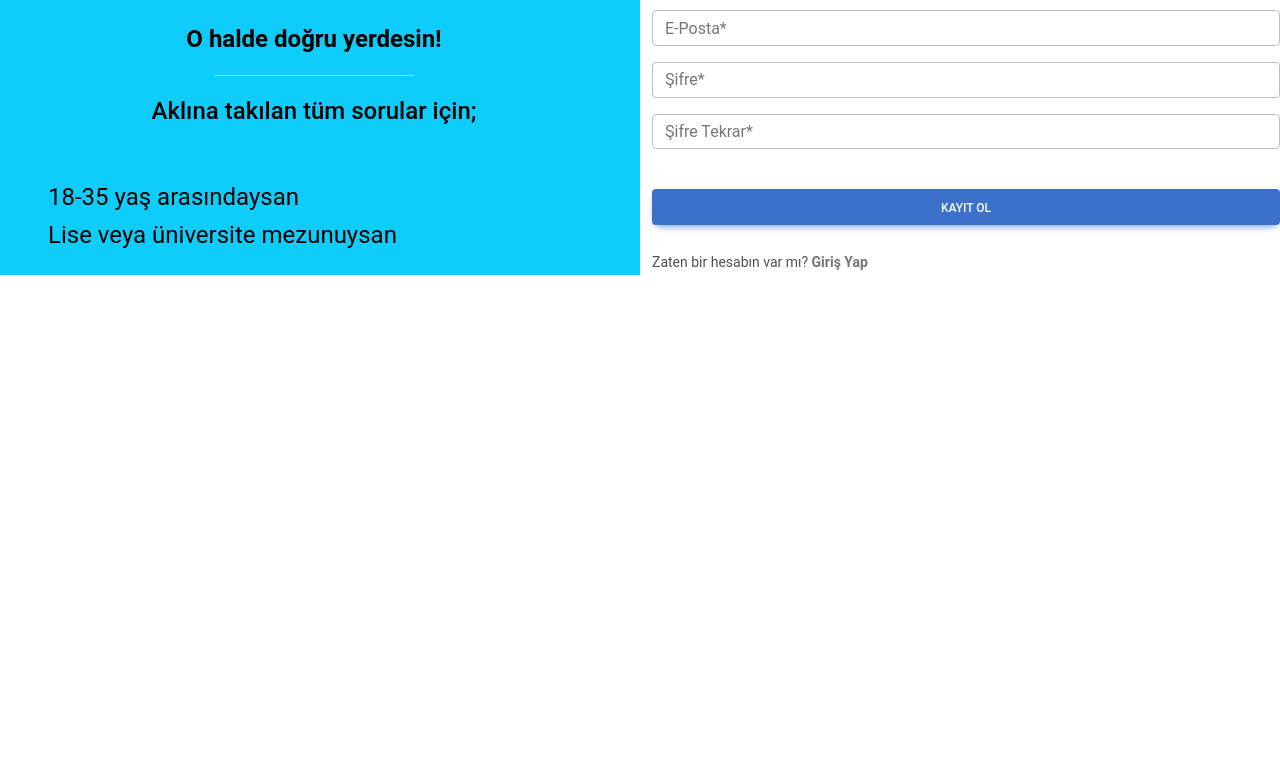
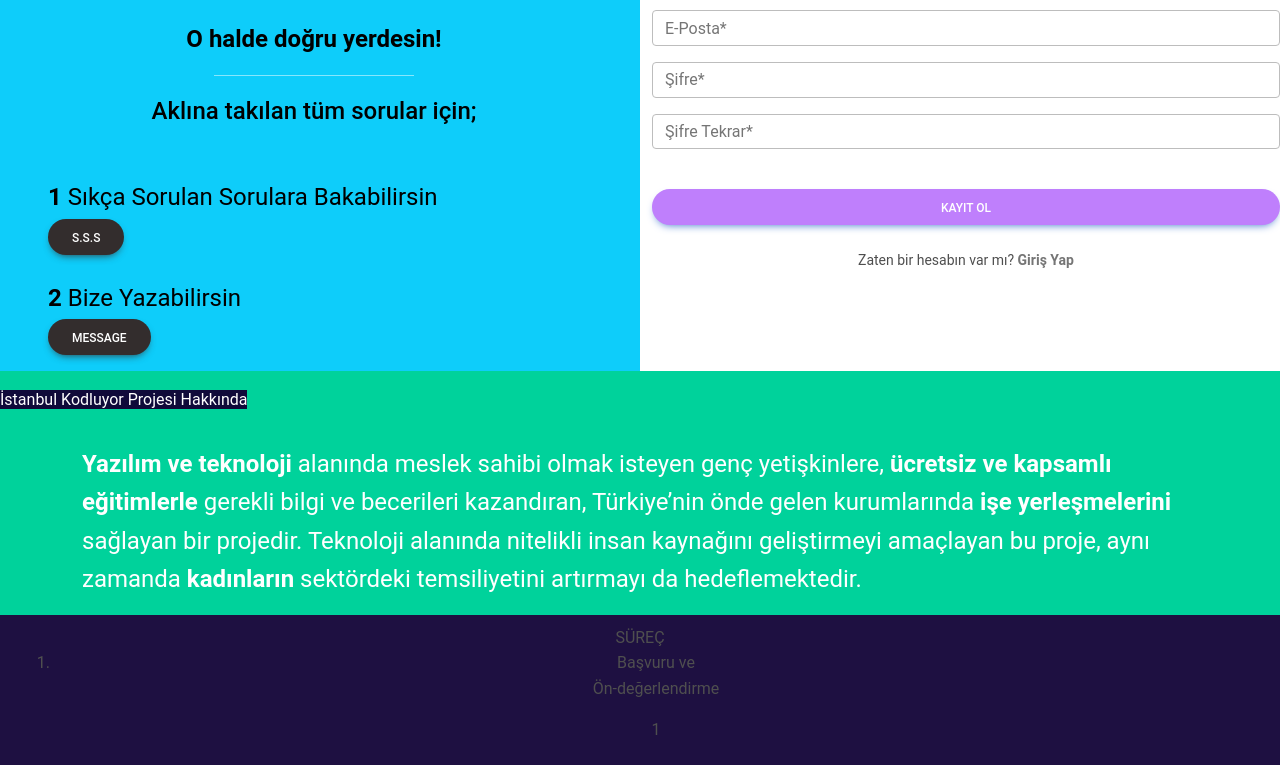
Before and after one commit to Tobeto-Project/tobeto-frontend, a React (Create React App) app in the folder tobeto-frontend/: page /IstanbulKodluyor in a window 1280 px wide. Shown: the part 1066-1831 px from the top of the page. Before the commit the page ends 1341 px from the top, so only its background shows below. Built offline with nearby package versions, Linux system fonts and the light colour scheme.

Commit message:
istanbulkodluyor update

```diff
--- a/tobeto-frontend/src/Pages/IstanbulKodluyor.jsx
+++ b/tobeto-frontend/src/Pages/IstanbulKodluyor.jsx
@@ -1,6 +1,7 @@
 import React from "react";
 import logo from '../Assets/Images/istanbulkodluyor-logo-white.svg';
 import { Container, Row, Col, Image, Form, Button } from 'react-bootstrap';
+import  '../Styles/PagesStyles/IstanbulKodluyor.css'
 
 const IstanbulKodluyor = () => {
   return (
@@ -57,8 +58,11 @@ const IstanbulKodluyor = () => {
                             {/* İçerik */}
                         </div>
                         <ul className="text-black list-unstyled ms-5 fs-4 mt-5">
-                        <li>18-35 yaş arasındaysan</li>
-                        <li>Lise veya üniversite mezunuysan</li>
+                        <li><span className="text-black fw-bold">1</span> Sıkça Sorulan Sorulara Bakabilirsin</li>
+                        <Button className="rounded-pill btn-dark">S.S.S</Button>
+                        <li className="mt-4"><span className="text-black fw-bold">2</span> Bize Yazabilirsin</li>
+                        <Button className="rounded-pill btn-dark">Message</Button>
+
                     </ul>
                     </div>
                 </Col>
@@ -80,17 +84,56 @@ const IstanbulKodluyor = () => {
                         <Form.Group className="mb-3" controlId="formPasswordAgain">
                             <Form.Control type="password" placeholder="Şifre Tekrar*" />
                         </Form.Group>
-                        <Button variant="primary" type="submit" className="w-100" style={{ marginTop: '24px' }}>
+                        <Button variant="primary" type="submit" className="w-100 rounded-pill" style={{ marginTop: '24px' , backgroundColor:'#BF7FFC'}}>
                             Kayıt Ol
                         </Button>
                     </Form>
                     <div style={{ marginTop: '24px' }}>
-                        <label>
+                        <label className="d-flex justify-content-center">
                             <small>Zaten bir hesabın var mı?<a className="text-decoration-none text-muted fw-bold" href="giris.html"> Giriş Yap</a></small>
                         </label>
                     </div>
                 </Col>
             </Row>
+            <Row style={{ backgroundColor: '#00D29B' }}> {/* bg-lightgreen yerine inline CSS */}
+                <Col xs={12} className="header-left-2 mt-3" style={{  }}>
+                    <span className="header-left-text text-white" style={{ backgroundColor:"#100A3A"}}>
+                        İstanbul Kodluyor Projesi Hakkında
+                    </span>
+                </Col>
+                <Col xs={12} style={{ marginTop: '32px' }}> {/* mt-8 yerine inline CSS */}
+                  <Container>
+                    <p className="text-white fs-4">
+                        <b>Yazılım ve teknoloji</b> alanında meslek sahibi olmak isteyen genç yetişkinlere, <b>ücretsiz
+                        ve kapsamlı eğitimlerle</b> gerekli bilgi ve becerileri kazandıran, Türkiye’nin önde gelen
+                        kurumlarında <b>işe yerleşmelerini</b> sağlayan bir projedir. Teknoloji alanında nitelikli insan
+                        kaynağını geliştirmeyi amaçlayan bu proje, aynı zamanda <b>kadınların</b> sektördeki
+                        temsiliyetini artırmayı da hedeflemektedir.
+                    </p>
+                    </Container>
+                </Col>
+            </Row>
+            <Container fluid>
+            <Row style={{ backgroundColor: '#1E1041', padding: '10px' }}> {/* bg-darkblue ve p-10 için inline CSS */}
+                <Col xs={12} className="text-center">
+                    <span className="text-neon" style={{ /* text-neon için gerekli stiller */ }}>SÜREÇ</span>
+                    <section className="ps-timeline-sec" style={{ /* ps-timeline-sec için gerekli stiller */ }}>
+                        <ol className="ps-timeline" style={{ /* ps-timeline için gerekli stiller */ }}>
+                            {/* Süreç adımları */}
+                            <li>
+                                <div className="ps-top" style={{ /* ps-top için gerekli stiller */ }}>
+                                    <p>Başvuru ve <br /> Ön-değerlendirme</p>
+                                </div>
+                                <span className="ps-sp-top" style={{}}>1</span>
+                            </li>
+                        </ol>
+                    </section>
+                </Col>
+            </Row>
+        </Container>
+
+
+
     </>
   );
 };
```
Also changed, not shown: tobeto-frontend/src/Styles/PagesStyles/IstanbulKodluyor.css (added).
